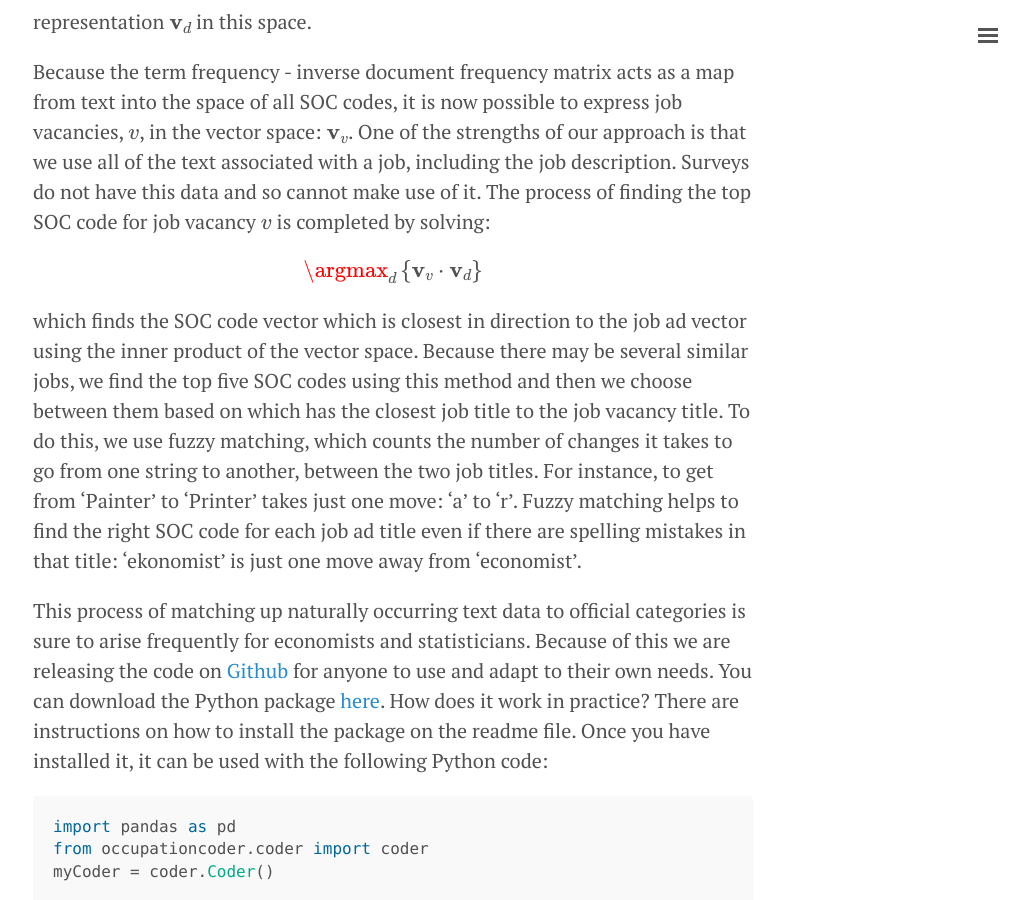
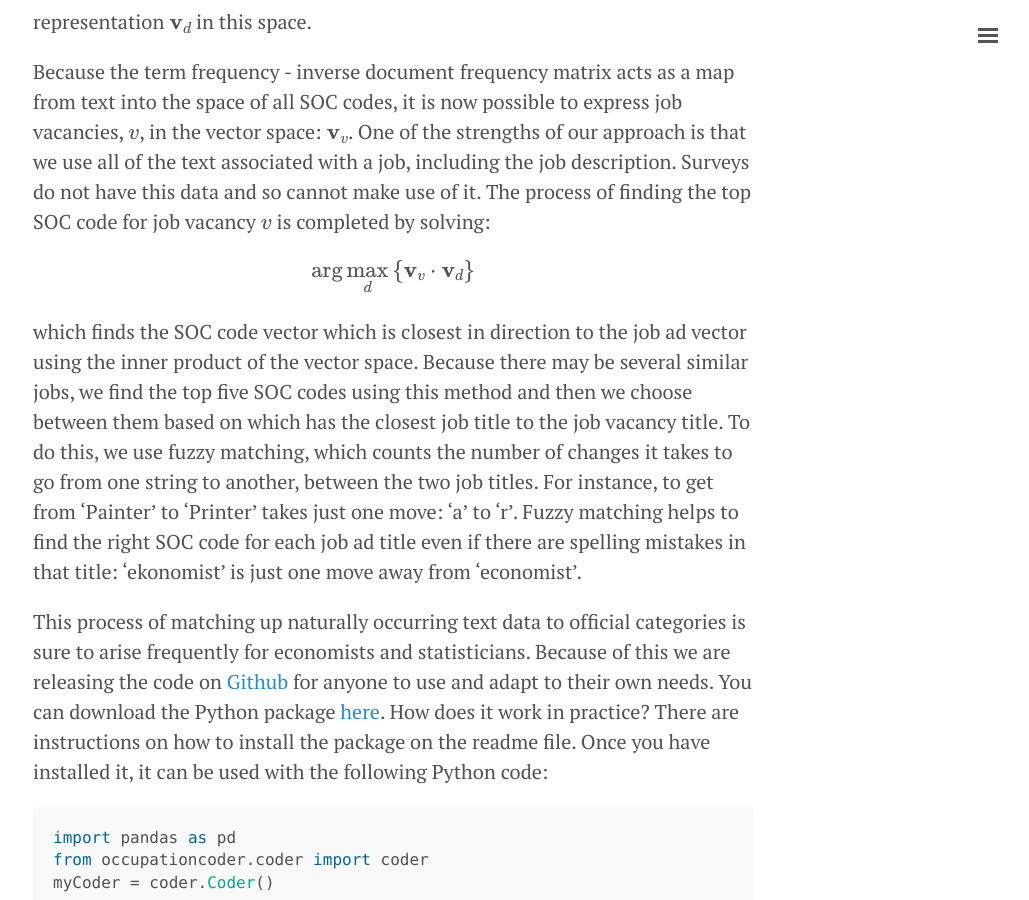
Before and after one commit to aeturrell/home, a Jekyll site: the page built from _posts/2018-01-08-making-big-data-useful.md, in a window 1280 px wide and 900 px high, scrolled down 1935 px. Shown: the whole window, without its empty margins (247-1276 px from the left). Built offline with Jekyll 4.4.1, drawn with Linux system fonts in a browser that asks for light colours; formulas are drawn with MathJax 3.

Commit message:
post test

````diff
--- a/_posts/2018-01-08-making-big-data-useful.md
+++ b/_posts/2018-01-08-making-big-data-useful.md
@@ -11,7 +11,7 @@
 
 But there are challenges for economists trying to get the best out of big data. They are difficult to use in analysis because of their scale; they may require tools which are unfamiliar to many economists. Data are often unstructured, or in a format which doesn't directly relate to the quantity of interest. In the mobile phone study, the researchers used, amongst other data, call records to predict unemployment. In the case of text or images, it isn't always clear how to transform data into the quantitative information which most economists' models need.
 
-In a [research project on the determinants of productivity growth in the UK](www.bankofengland.co.uk), we faced just this problem of making a big, unstructured dataset of text useful in answering an economics question. Our data are 15 million job adverts from an online [recruitment website](www.reed.co.uk). These job vacancies appear at daily frequency over a number of years, and come with rich information on each job including a job description. We wanted to use these data to look at the market for labour in different occupations in the UK but there was a problem: all of the UK statistics on workers produced by the ONS are in designated categories - standard occupational classification (SOC) codes. An example is SOC code 242 which includes economists and statisticians.
+In a [research project on the determinants of productivity growth in the UK](https://www.bankofengland.co.uk), we faced just this problem of making a big, unstructured dataset of text useful in answering an economics question. Our data are 15 million job adverts from an online [recruitment website](https://www.reed.co.uk). These job vacancies appear at daily frequency over a number of years, and come with rich information on each job including a job description. We wanted to use these data to look at the market for labour in different occupations in the UK but there was a problem: all of the UK statistics on workers produced by the ONS are in designated categories - standard occupational classification (SOC) codes. An example is SOC code 242 which includes economists and statisticians.
 
 In order to say anything about how employment and vacancies were related by occupation, we needed our job vacancies to be labelled with these same SOC codes. What we had were millions of job titles, job sectors, and job descriptions which had been posted online - but not a single one of them with a SOC code. This meant that we could not use supervised machine learning techniques. Extra challenges came in the form of job text information which was not relevant to the job, or job titles that had extra requirements in them (like 'must have driving licence'). Respondents to a survey are unlikely to add these details to their self-reported job titles!
 
@@ -20,7 +20,7 @@
 Because the term frequency - inverse document frequency matrix acts as a map from text into the space of all SOC codes, it is now possible to express job vacancies, $v$, in the vector space: $\mathbf{v}_v$. One of the strengths of our approach is that we use all of the text associated with a job, including the job description. Surveys do not have this data and so cannot make use of it. The process of finding the top SOC code for job vacancy $v$ is completed by solving:
 
 $$
-\argmax_{d}\left\{\mathbf{v}_v \cdot \mathbf{v}_d\right\}
+\arg \max_{d}\left\{\mathbf{v}_v \cdot \mathbf{v}_d\right\}
 $$
 
 which finds the SOC code vector which is closest in direction to the job ad vector using the inner product of the vector space. Because there may be several similar jobs, we find the top five SOC codes using this method and then we choose between them based on which has the closest job title to the job vacancy title. To do this, we use fuzzy matching, which counts the number of changes it takes to go from one string to another, between the two job titles. For instance, to get from 'Painter' to 'Printer' takes just one move: 'a' to 'r'. Fuzzy matching helps to find the right SOC code for each job ad title even if there are spelling mistakes in that title: 'ekonomist' is just one move away from 'economist'.
@@ -34,8 +34,8 @@
 To run the code on a single job, use the following syntax with the ```codejobrow(job_title,job_description,job_sector)``` method:
 ```python
 myCoder.codejobrow('Physicist',
-'Make calculations about the universe, do research, perform experiments and understand the physical environment.'
-,'Professional scientific')
+'Make calculations about the universe, do research, perform experiments and understand the physical environment.',
+'Professional scientific')
 ```
 which will return
 
````
